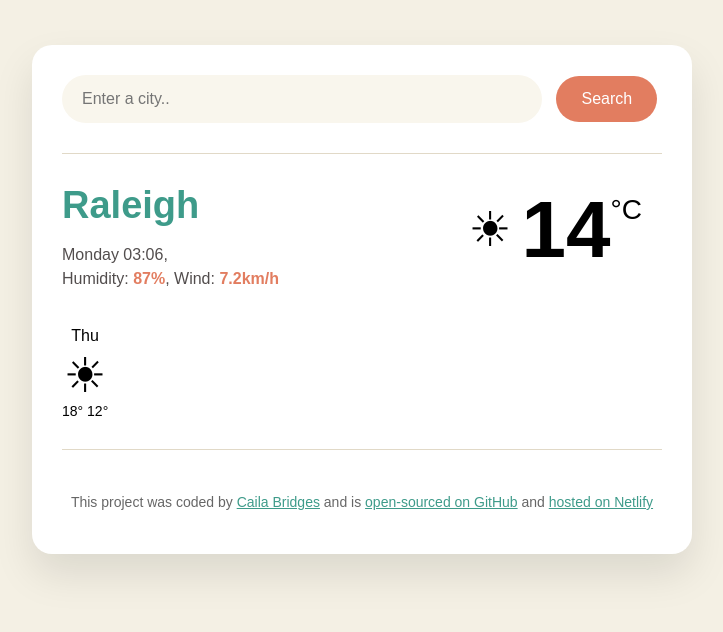
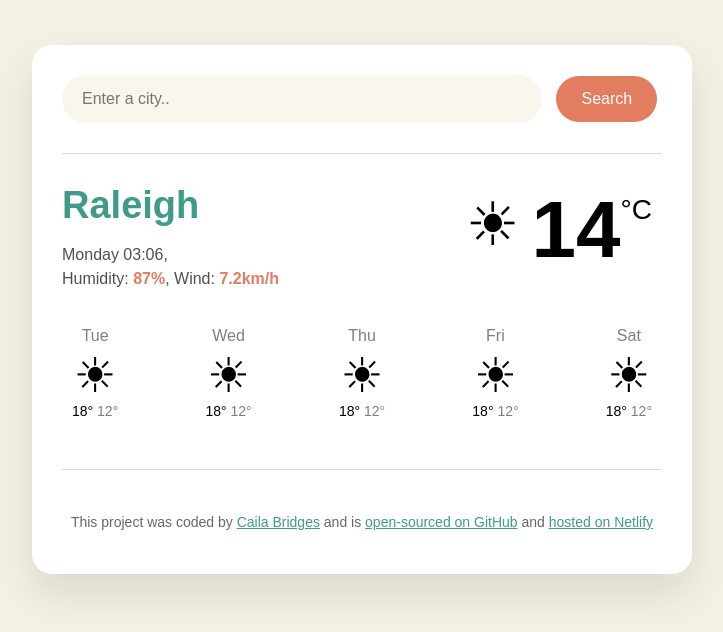
Before and after one commit to cailabridges/weather-app, a website: page index.html in a window 1280 px wide. Shown: the whole page, without its empty margins (278-1001 px from the left). Drawn offline with nearby package versions, Linux system fonts and the light colour scheme; no server answers.

Commit message:
Update html, js, and css styling and forecast organization

```diff
--- a/index.html
+++ b/index.html
@@ -40,25 +40,12 @@
           </p>
         </div>
         <div class="current-temperature-container">
-          <i class="wi" id="current-temp-icon">☀</i>
+          <i class="wi" id="current-temperature-icon">☀</i>
           <span class="current-temperature-value" id="current-temp">14</span>
           <span class="current-temperature-unit">°C</span>
         </div>
       </div>
-
-      <div class="weather-forecast">
-        <div class="row">
-          <div class="col-2">
-            <div class="weather-forecast-date">Thu</div>
-            <i class="wi" id="icon-1">☀</i>
-            <div class="weather-forecast-temps">
-              <span class="weather-forecast-temp-max">18°</span>
-              <span class="weather-forecast-temp-min">12°</span>
-            </div>
-          </div>
-        </div>
-      </div>
-
+      <div class="weather-forecast" id="forecast"></div>
     </main>
     <footer>
       <p>
--- a/src/index.js
+++ b/src/index.js
@@ -1,12 +1,14 @@
 const customIcons = {
-  "clear sky": "<i class='wi wi-day-sunny'></i>",
+  "clear sky": "<i class='wi wi-day-sunny' ></i>",
   "few clouds": "<i class='wi wi-day-cloudy'></i>",
   "scattered clouds": "<i class='wi wi-day-cloudy-high'></i>",
   "broken clouds": "<i class='wi wi-cloudy'></i>",
   "overcast clouds": "<i class='wi wi-cloudy'></i>",
   "shower rain": "<i class='wi wi-showers'></i>",
   "rain": "<i class='wi wi-rain'></i>",
+  "light rain": "<i class='wi wi-rain'></i>",
   "thunderstorm": "<i class='wi wi-thunderstorm'></i>",
+  "thunderstorm with rain": "<i class='wi wi-thunderstorm'></i>",
   "snow": "<i class='wi wi-snow'></i>",
   "mist": "<i class='wi wi-fog'></i>",
   "haze": "<i class='wi wi-fog'></i>",
@@ -59,7 +61,7 @@ function displayWeather(response) {
   let descriptionElement = document.querySelector("#description")
   let humidityElement = document.querySelector("#humidity")
   let windElement = document.querySelector("#wind-speed")
-  let iconElement = document.querySelector("#current-temp-icon")
+  let iconElement = document.querySelector("#current-temperature-icon")
 
   let description = response.data.condition.description;
   description = capitalizeFirstLetter(description);
@@ -78,6 +80,7 @@ function displayWeather(response) {
 
   if (customIcon) {
     iconElement.className = '';
+    iconElement.id = 'current-temperature-icon';
     iconElement.innerHTML = customIcon;
   } else {
 
@@ -101,6 +104,31 @@ function handleSearchSubmit(event) {
   currentDateElement.innerHTML = getCurrentDate();
 }
 
+function displayForecast() {
+  let days = ["Tue", "Wed", "Thu", "Fri", "Sat"];
+  let forecastHtml = "";
+
+  days.forEach(function (day) {
+
+    forecastHtml = forecastHtml +
+    `<div class="weather-forecast">
+            <div class="row">
+              <div class="col-2">
+                <div class="weather-forecast-date">${day}</div>
+                <i class="wi" id="icon-1">☀</i>
+                <div class="weather-forecast-temps">
+                  <span class="weather-forecast-temp-max">18°</span>
+                  <span class="weather-forecast-temp-min">12°</span>
+                </div>
+              </div>
+            </div>
+          </div>
+    `;
+  });
+  let forecastElement = document.querySelector("#forecast");
+  forecastElement.innerHTML = forecastHtml;
+  }
+
 let searchForm = document.querySelector("#search-form");
 searchForm.addEventListener("submit", handleSearchSubmit);
 
@@ -108,3 +136,4 @@ let currentDateElement = document.querySelector("#current-date");
 currentDateElement.innerHTML = getCurrentDate();
 
 searchCity("Raleigh");
+displayForecast();
--- a/src/styles.css
+++ b/src/styles.css
@@ -79,16 +79,16 @@ footer a {
 .current-weather-container {
   display: flex;
   justify-content: space-between;
-  margin-right: 20px;
+  margin-right: 10px;
 }
 
 .current-temperature-container {
   display: flex;
 }
 
-.current-temperature-icon {
-  font-size: 40px;
-  margin-top: 12px;
+.current-temperature-container i {
+  font-size: 60px;
+  margin: 9px 2px 0 0;
 }
 
 .current-temperature-value {
@@ -102,31 +102,32 @@ footer a {
   margin-top: 10px;
 }
 
-/* weather forecast */
+/* Weather forecast */
 .weather-forecast {
-  margin-top: 20px;
+  margin: 10px 5px;
+  display: flex;
+  justify-content: space-between;
   text-align: center;
 }
 
-.row {
-  display: flex;
-}
-
 .col-2 {
-  display: flex;
-  flex-direction: column;
-  align-items: center;
+  flex: 1;
+  max-width: 100px;
 }
 
 .col-2 i {
   margin: 5px 0;
 }
 
-.weather-forecast-date{
+.weather-forecast-date {
   font-size: 16px;
-  color: black;
+  opacity: 0.5;
 }
 
 .weather-forecast-temps {
   font-size: 14px;
 }
+
+.weather-forecast-temp-min {
+  opacity: 0.5;
+}
```
